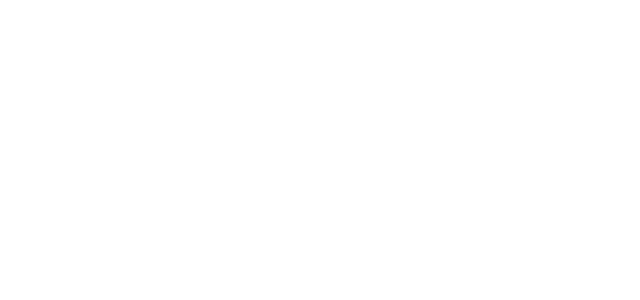
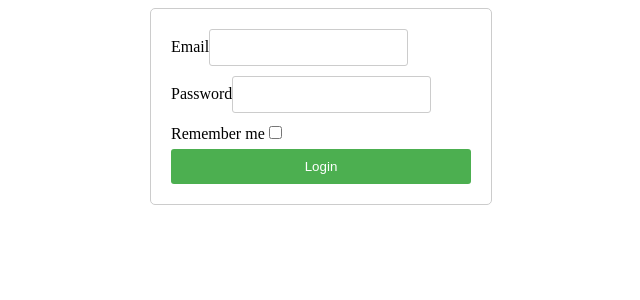
Before and after one commit to ravyyyy/MyMovieList, an Angular app: page /login in a window 1280 px wide. Before the commit this address led to /. Shown: the top 300 px of the page, without its empty margins (319-959 px from the left). Built offline with nearby package versions, Linux system fonts and the light colour scheme.

Commit message:
Login complete

```diff
--- a/src/app/app-routing.module.ts
+++ b/src/app/app-routing.module.ts
@@ -1,6 +1,7 @@
 import { NgModule } from '@angular/core';
 import { RouterModule, Routes } from '@angular/router';
 import { RegisterComponent } from './main/components/register/register.component';
+import { LoginComponent } from './main/components/login/login.component';
 
 const routes: Routes = [
   {
@@ -10,6 +11,10 @@ const routes: Routes = [
   {
     path: 'register',
     component: RegisterComponent
+  },
+  {
+    path: 'login',
+    component: LoginComponent
   }
 ];
 
--- a/src/app/main/components/dashboard/dashboard.component.html
+++ b/src/app/main/components/dashboard/dashboard.component.html
@@ -1,5 +1,5 @@
 <div class="button-container">
-  <button class="gradient-button-1">
+  <button class="gradient-button-1" routerLink="/login">
     Login
   </button>
 
--- /dev/null
+++ b/src/app/main/components/login/login.component.html
@@ -0,0 +1,15 @@
+<form (ngSubmit)="onSubmit()">
+    <div>
+      <label for="email">Email</label>
+      <input type="email" id="email" [(ngModel)]="email" name="email" required>
+    </div>
+    <div>
+      <label for="password">Password</label>
+      <input type="password" id="password" [(ngModel)]="password" name="password" required>
+    </div>
+    <div>
+      <label for="rememberMe">Remember me</label>
+      <input type="checkbox" id="rememberMe" [(ngModel)]="rememberMe" name="rememberMe">
+    </div>
+    <button type="submit">Login</button>
+  </form>
--- /dev/null
+++ b/src/app/main/components/login/login.component.scss
@@ -0,0 +1,38 @@
+form {
+    display: flex;
+    flex-direction: column;
+    max-width: 300px;
+    margin: 0 auto;
+    padding: 20px;
+    border: 1px solid #ccc;
+    border-radius: 5px;
+  }
+
+  label {
+    margin-bottom: 5px;
+  }
+
+  input[type="email"],
+  input[type="password"] {
+    padding: 10px;
+    margin-bottom: 10px;
+    border: 1px solid #ccc;
+    border-radius: 3px;
+  }
+
+  input[type="checkbox"] {
+    margin-bottom: 10px;
+  }
+
+  button[type="submit"] {
+    padding: 10px 20px;
+    background-color: #4CAF50;
+    color: white;
+    border: none;
+    border-radius: 3px;
+    cursor: pointer;
+  }
+
+  button[type="submit"]:hover {
+    background-color: #45a049;
+  }
--- /dev/null
+++ b/src/app/main/components/login/login.component.ts
@@ -0,0 +1,40 @@
+import { Component } from '@angular/core';
+import { HttpClient } from '@angular/common/http';
+
+interface LoginResponse {
+  token: string;
+}
+
+@Component({
+  selector: 'app-login',
+  templateUrl: './login.component.html',
+  styleUrls: ['./login.component.scss']
+})
+export class LoginComponent {
+  email: string;
+  password: string;
+  rememberMe: boolean;
+
+  constructor(private http: HttpClient) {}
+
+  onSubmit() {
+    const loginData = {
+      email: this.email,
+      password: this.password
+    };
+
+    this.http.post<LoginResponse>('https://reqres.in/api/login', loginData).subscribe(
+      response => {
+        console.log(response);
+
+        if (this.rememberMe) {
+          localStorage.setItem('token', response.token);
+          // Remember user's token
+        }
+      },
+      error => {
+        console.error(error);
+      }
+    );
+  }
+}
```
Also changed, not shown: src/app/main/main.module.ts (+8 -3 lines), 1 other file (tests, documents, lock files or other folders).
